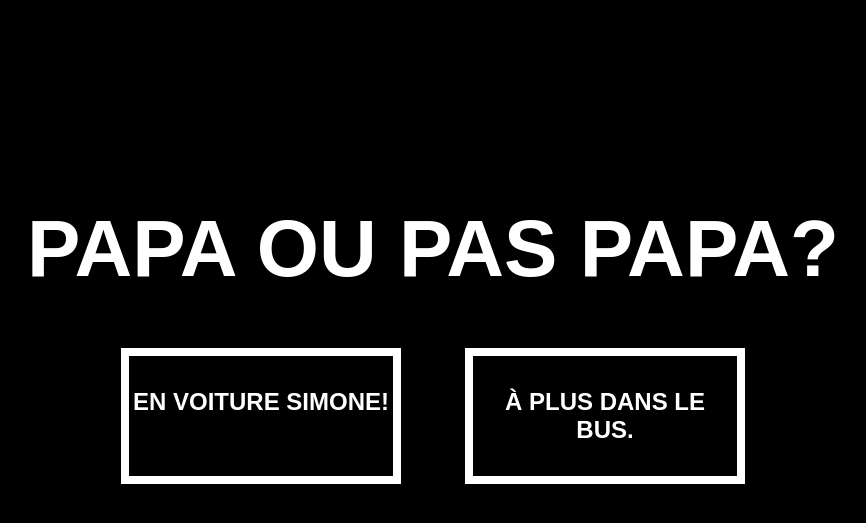
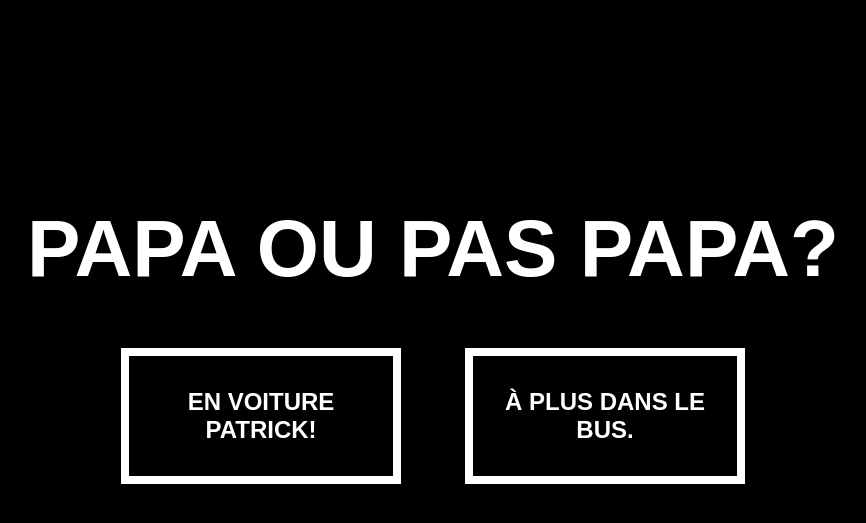
Before and after one commit to Eracom-ID381/cms-hypertext-nonof1, a plain HTML site: page index.html in a window 1280 px wide. Shown: the part 51-574 px from the top of the page, without its empty margins (207-1073 px from the left). Drawn offline with Linux system fonts and the light colour scheme.

Commit message:
Update index.html

```diff
--- a/index.html
+++ b/index.html
@@ -1,19 +1,26 @@
 <!DOCTYPE html>
 <html lang="fr" dir="ltr">
+
 <head>
 	<meta charset="utf-8">
 	<title>PAPA OU PAS PAPA? - Accueil</title>
 	<link rel="stylesheet" href="stylesheet.css">
 </head>
+
 <body>
 	<h1>PAPA OU PAS PAPA?</h1>
 	<div class="menu">
 		<div class="noplay">
-				<a href="notice.html"><h2 class="evs">EN VOITURE SIMONE!</h2></a>
+			<a href="notice.html">
+				<h2 class="evs">EN VOITURE PATRICK!</h2>
+			</a>
 		</div>
 		<div class="play">
-				<a href="https://www.t-l.ch/?gclid=Cj0KCQiAm4TyBRDgARIsAOU75spLUPsJbv2I7Gs7_3E4HZFZV2HbRcD0YcF--8DrjsSg-VReTohUnZUaAsgIEALw_wcB"><h2 class="apdb">À PLUS DANS LE BUS.</h2></a>
+			<a href="https://www.t-l.ch/?gclid=Cj0KCQiAm4TyBRDgARIsAOU75spLUPsJbv2I7Gs7_3E4HZFZV2HbRcD0YcF--8DrjsSg-VReTohUnZUaAsgIEALw_wcB">
+				<h2 class="apdb">À PLUS DANS LE BUS.</h2>
+			</a>
 		</div>
 	</div>
 </body>
+
 </html>
```
Lines whose indentation alone changed are shown as unchanged.
